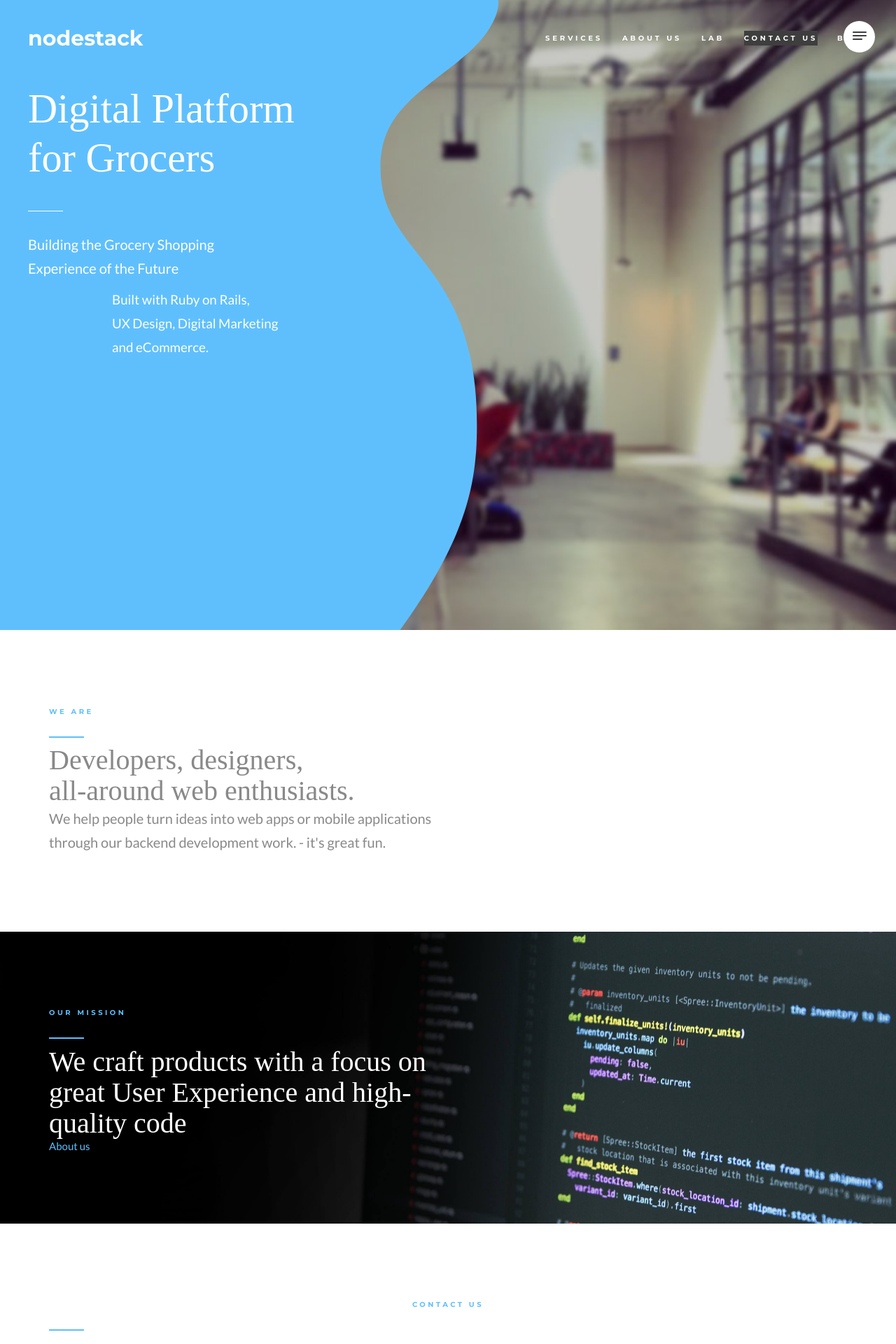
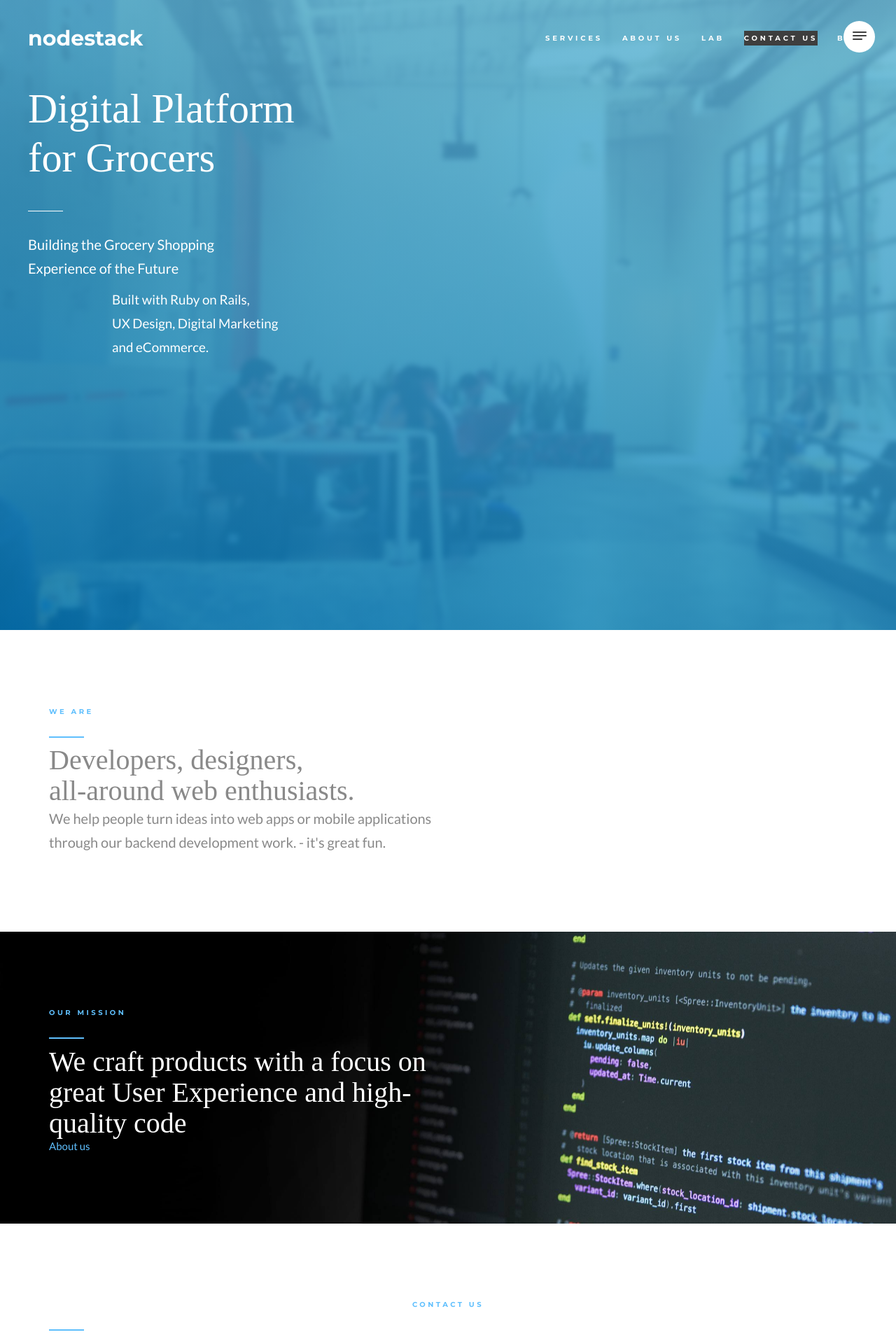
Before and after one commit to nodestack/nodestack.github.io, a Jekyll site: the page built from index.html, in a window 1280 px wide. Shown: the top 1920 px of the page at 70% size. Built offline with Jekyll 4.4.1, drawn with Linux system fonts in a browser that asks for light colours; nearby versions of some CDN libraries; some web fonts are replaced.

Commit message:
Update main.css

```diff
--- a/_includes/css/main.css
+++ b/_includes/css/main.css
@@ -167,7 +167,11 @@ header .index-liquid {
     left: 0;
     height: 100vh;
     width: 100%;
-    background-image: url(/img/index-liquid.svg);
+    background: -webkit-linear-gradient(258.04deg,#69C2E1 0%,#007FC0 100%);
+    background: linear-gradient(191.96deg,#69C2E1 0%,#007FC0 100%);
+    opacity: 0.8!important;
+    display: block!important;
+    //background-image: url(/img/index-liquid.svg);
     background-repeat: no-repeat;
     background-size: contain;
     display: block;
```
